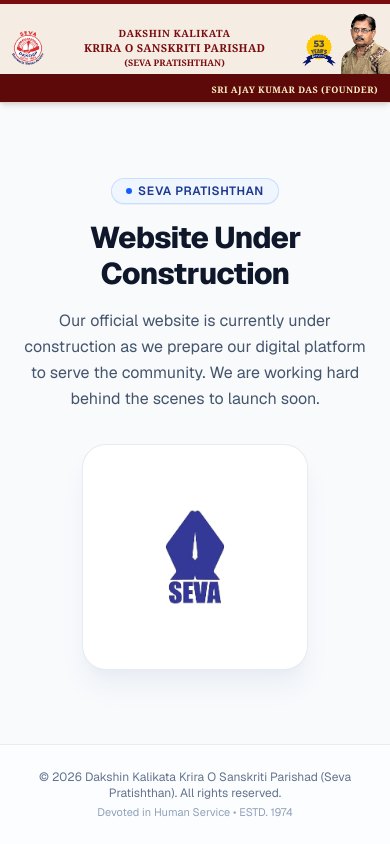
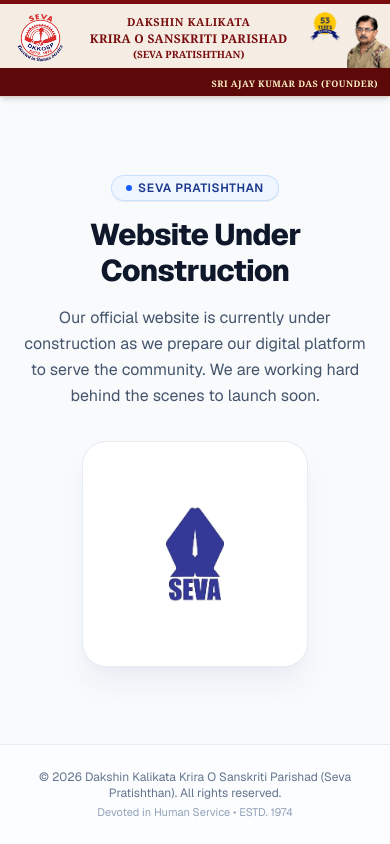
Before and after one commit to Tanishaseal/seva-project, a Next.js app: page / in a window 390 px wide. Built offline with nearby package versions, Linux system fonts and the light colour scheme.

Commit message:
style: compact navigation header, enlarge logo.png, reduce dad.png, position 53years service at top, and center text

```diff
--- a/src/components/layout/Header.tsx
+++ b/src/components/layout/Header.tsx
@@ -8,10 +8,10 @@ export function Header() {
       {/* Top maroon decorative stripe (slim) */}
       <div className="h-1 w-full bg-[#7a0c0e] sm:h-1.5" />
 
-      {/* Main banner container - horizontal on all devices for a unified professional layout */}
-      <div className="w-full flex items-end justify-between pl-2 sm:pl-4 md:pl-6 lg:pl-8 pr-0 pt-1.5 sm:pt-2 md:pt-2.5 pb-0 gap-1.5 sm:gap-3 md:gap-4">
-        {/* Left: Organization Logo */}
-        <div className="flex shrink-0 items-center justify-center pb-1.5 sm:pb-2 md:pb-2.5">
+      {/* Main banner container - compact height, horizontally balanced */}
+      <div className="w-full flex items-center justify-between pl-3 sm:pl-5 md:pl-7 pr-0 pt-1 pb-0 gap-2 sm:gap-3 md:gap-4">
+        {/* Left: Organization Logo (bigger in size) */}
+        <div className="flex shrink-0 items-center justify-center py-0.5 sm:py-1">
           <Image
             src="/logo.png"
             alt="Devoted in Human Service - DKKOSP Seva Logo"
@@ -19,27 +19,27 @@ export function Header() {
             height={445}
             priority
             quality={95}
-            className="h-10 w-auto object-contain drop-shadow-2xs transition-transform duration-200 hover:scale-105 sm:h-14 md:h-18 lg:h-22"
+            className="h-14 w-auto object-contain drop-shadow-2xs transition-transform duration-200 hover:scale-105 sm:h-18 md:h-22 lg:h-26 xl:h-28"
           />
         </div>
 
-        {/* Center: Organization Typography in rich maroon serif */}
-        <div className="flex min-w-0 flex-1 flex-col items-center justify-center px-1 pb-1.5 text-center sm:px-2 sm:pb-2 md:pb-2.5">
-          <h1 className="font-serif font-bold tracking-wider text-[#7a0c0e] text-[10px] leading-tight sm:text-base md:text-xl lg:text-2xl drop-shadow-2xs">
+        {/* Center: Organization Typography in the exact middle */}
+        <div className="flex min-w-0 flex-1 flex-col items-center justify-center px-1 py-0.5 text-center my-auto">
+          <h1 className="font-serif font-bold tracking-wider text-[#7a0c0e] text-[11px] leading-tight sm:text-sm md:text-lg lg:text-xl xl:text-2xl drop-shadow-2xs">
             DAKSHIN KALIKATA
           </h1>
-          <h2 className="mt-0.5 font-serif font-black tracking-wide text-[#7a0c0e] text-[11px] leading-tight sm:text-lg md:text-2xl lg:text-3xl">
+          <h2 className="mt-0.5 font-serif font-black tracking-wide text-[#7a0c0e] text-[12px] leading-tight sm:text-base md:text-xl lg:text-2xl xl:text-3xl">
             KRIRA O SANSKRITI PARISHAD
           </h2>
-          <p className="mt-0.5 font-serif font-bold text-[#7a0c0e] text-[9px] leading-tight sm:text-xs md:text-base lg:text-lg">
+          <p className="mt-0.5 font-serif font-bold text-[#7a0c0e] text-[10px] leading-tight sm:text-xs md:text-sm lg:text-base xl:text-lg">
             (SEVA PRATISHTHAN)
           </p>
         </div>
 
-        {/* Right side: 53 Years Service Badge + Dad Image */}
-        <div className="flex shrink-0 items-end justify-end self-end gap-1 sm:gap-2 md:gap-3 mr-0 pr-0">
-          {/* 53 Years Service Logo */}
-          <div className="flex shrink-0 items-center justify-center pb-1.5 sm:pb-2 md:pb-3">
+        {/* Right side: 53 Years Service Badge at TOP + smaller Dad Image touching bottom red bar */}
+        <div className="flex shrink-0 items-stretch justify-end self-stretch gap-1.5 sm:gap-2.5 md:gap-3.5 pr-0 mr-0">
+          {/* 53 Years Service Logo - positioned at the top */}
+          <div className="flex shrink-0 items-start justify-center self-start pt-0.5 sm:pt-1">
             <Image
               src="/53years-service.png"
               alt="53 Years Services"
@@ -47,12 +47,12 @@ export function Header() {
               height={554}
               priority
               quality={95}
-              className="h-9 w-auto object-contain drop-shadow-2xs transition-transform duration-200 hover:scale-105 sm:h-12 md:h-15 lg:h-18"
+              className="h-8 w-auto object-contain drop-shadow-2xs transition-transform duration-200 hover:scale-105 sm:h-10 md:h-12 lg:h-14"
             />
           </div>
 
-          {/* Dad Image: Touching right edge and bottom red bar */}
-          <div className="flex shrink-0 items-end justify-end self-end leading-none mr-0 pr-0">
+          {/* Dad Image: Smaller size, touching right edge and bottom red bar */}
+          <div className="flex shrink-0 items-end justify-end self-end leading-none pr-0 mr-0">
             <Image
               src="/dad.png"
               alt="Sri Ajay Kumar Das (Founder)"
@@ -60,16 +60,16 @@ export function Header() {
               height={470}
               priority
               quality={100}
-              className="block h-16 w-auto object-contain object-right-bottom align-bottom drop-shadow-2xs sm:h-24 md:h-32 lg:h-38 xl:h-42"
+              className="block h-14 w-auto object-contain object-right-bottom align-bottom drop-shadow-2xs sm:h-18 md:h-22 lg:h-26 xl:h-28"
             />
           </div>
         </div>
       </div>
 
-      {/* Bottom maroon banner bar with Founder Credit (slim) */}
-      <div className="relative z-10 w-full bg-[#5d090a] px-3 py-0.5 sm:px-6 sm:py-1 text-right">
+      {/* Bottom maroon banner bar with Founder Credit (compact) */}
+      <div className="relative z-10 w-full bg-[#5d090a] px-3 py-0.5 sm:px-6 sm:py-0.5 text-right">
         <div className="w-full pr-0 sm:pr-1 md:pr-2">
-          <span className="font-serif text-[9px] sm:text-xs font-semibold tracking-wider text-amber-100">
+          <span className="font-serif text-[9px] sm:text-[11px] font-semibold tracking-wider text-amber-100">
             {siteConfig.founder.toUpperCase()}
           </span>
         </div>
```
